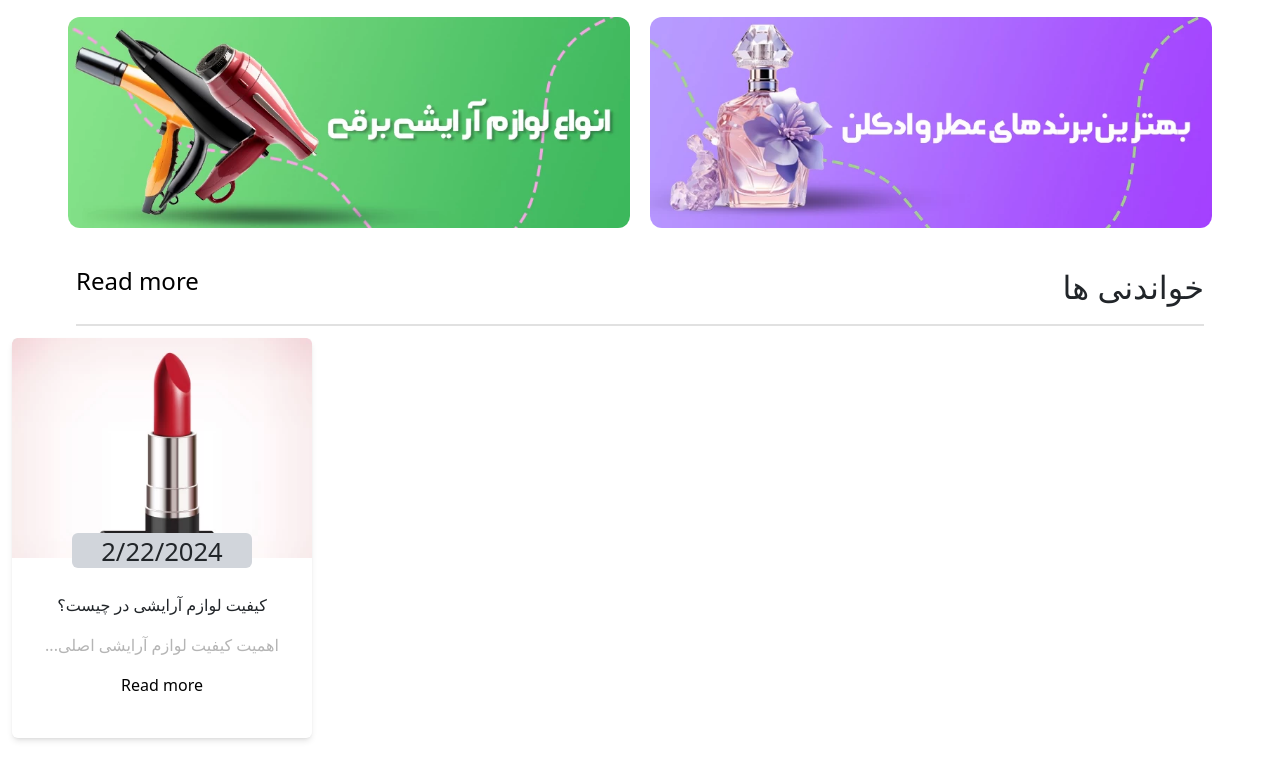
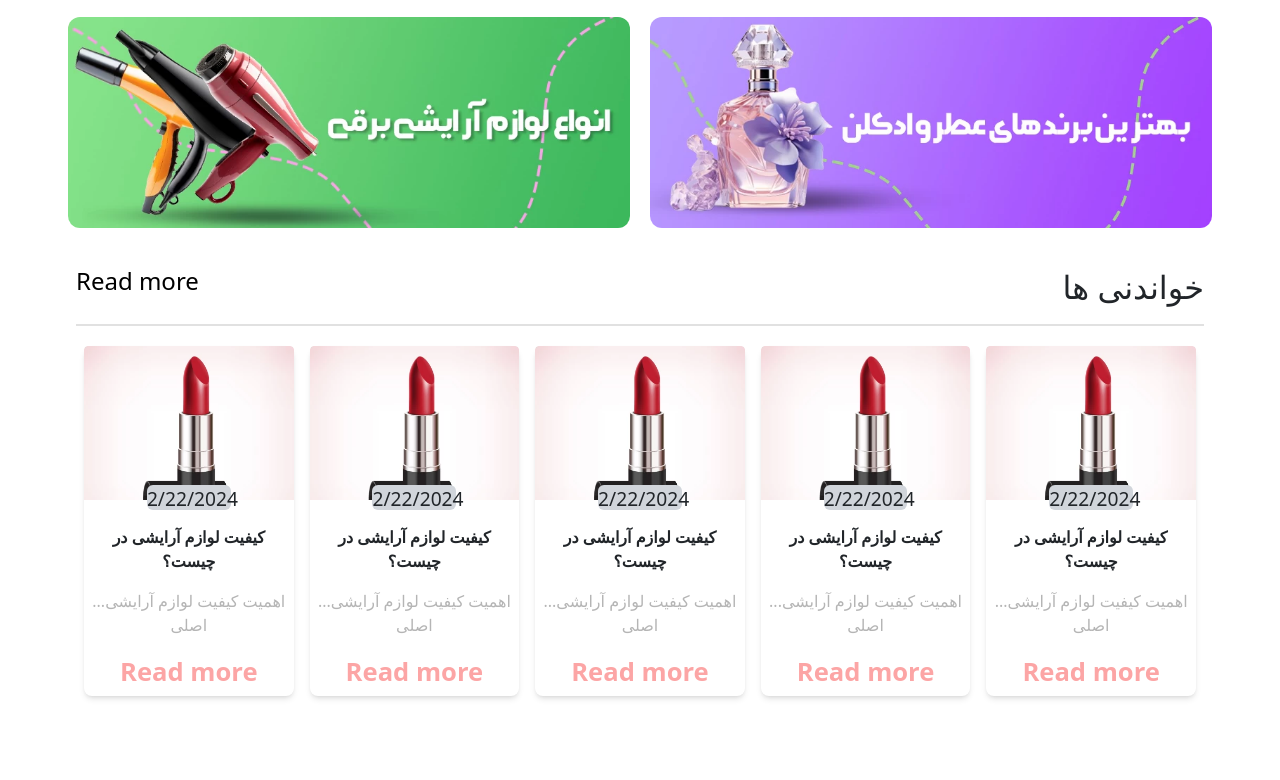
Before and after one commit to Mehdi-njfn/eseleshop, a React (Create React App) app: page / in a window 1280 px wide. Shown: the part 2323-3103 px from the top of the page. Built offline with nearby package versions, Linux system fonts and the light colour scheme.

Commit message:
add extra card2

```diff
--- a/src/pages/home.jsx
+++ b/src/pages/home.jsx
@@ -559,14 +559,50 @@ const Home = () => {
           <p className='w-[50%] flex mb-0'><a className=' no-underline text-black font-medium text-[1rem] md:text-[1.5rem]' href="/reading">Read more</a></p>
         </div>
       </div>
-      <div className=" relative blog-section container">
-        <div className=" w-[300px] h-[400px] rounded-md shadow-md">
+      <div className=" relative blog-section container w-[90%] flex mx-auto">
+        <div className=" w-[250px] h-[350px] rounded-lg shadow-md m-2">
           <div className="card2">
             <img className='w-[100%]' src={readimg1} alt="" />
-            <div className=" relative top-[-25px] w-3/5 h-[35px] rounded-md mx-auto bg-gray-300"><p className=' font-medium text-[1.6rem]'>2/22/2024</p></div>
-            <p>کیفیت لوازم آرایشی در چیست؟</p>
-            <p className=' text-[#b5b5b5]'>...اهمیت کیفیت لوازم آرایشی اصلی</p>
-            <a className=' no-underline text-[#000]' href="#">Read more</a>
+            <div className=" relative top-[-15px] w-2/5 h-[25px] rounded-md mx-auto bg-gray-300"><p className=' font-medium text-[1.2rem]'>2/22/2024</p></div>
+            <p className=' font-bold'>کیفیت لوازم آرایشی در چیست؟</p>
+            <p className=' text-[#b5b5b5] '>...اهمیت کیفیت لوازم آرایشی اصلی</p>
+            <a className=' relative  no-underline text-red-300 font-bold text-[1.6rem]' href="#">Read more</a>
+          </div>
+        </div>
+        <div className=" w-[250px] h-[350px] rounded-lg shadow-md m-2">
+          <div className="card2">
+            <img className='w-[100%]' src={readimg1} alt="" />
+            <div className=" relative top-[-15px] w-2/5 h-[25px] rounded-md mx-auto bg-gray-300"><p className=' font-medium text-[1.2rem]'>2/22/2024</p></div>
+            <p className=' font-bold'>کیفیت لوازم آرایشی در چیست؟</p>
+            <p className=' text-[#b5b5b5] '>...اهمیت کیفیت لوازم آرایشی اصلی</p>
+            <a className=' relative  no-underline text-red-300 font-bold text-[1.6rem]' href="#">Read more</a>
+          </div>
+        </div>
+        <div className=" w-[250px] h-[350px] rounded-lg shadow-md m-2">
+          <div className="card2">
+            <img className='w-[100%]' src={readimg1} alt="" />
+            <div className=" relative top-[-15px] w-2/5 h-[25px] rounded-md mx-auto bg-gray-300"><p className=' font-medium text-[1.2rem]'>2/22/2024</p></div>
+            <p className=' font-bold'>کیفیت لوازم آرایشی در چیست؟</p>
+            <p className=' text-[#b5b5b5] '>...اهمیت کیفیت لوازم آرایشی اصلی</p>
+            <a className=' relative  no-underline text-red-300 font-bold text-[1.6rem]' href="#">Read more</a>
+          </div>
+        </div>
+        <div className=" w-[250px] h-[350px] rounded-lg shadow-md m-2">
+          <div className="card2">
+            <img className='w-[100%]' src={readimg1} alt="" />
+            <div className=" relative top-[-15px] w-2/5 h-[25px] rounded-md mx-auto bg-gray-300"><p className=' font-medium text-[1.2rem]'>2/22/2024</p></div>
+            <p className=' font-bold'>کیفیت لوازم آرایشی در چیست؟</p>
+            <p className=' text-[#b5b5b5] '>...اهمیت کیفیت لوازم آرایشی اصلی</p>
+            <a className=' relative  no-underline text-red-300 font-bold text-[1.6rem]' href="#">Read more</a>
+          </div>
+        </div>
+        <div className=" w-[250px] h-[350px] rounded-lg shadow-md m-2">
+          <div className="card2">
+            <img className='w-[100%]' src={readimg1} alt="" />
+            <div className=" relative top-[-15px] w-2/5 h-[25px] rounded-md mx-auto bg-gray-300"><p className=' font-medium text-[1.2rem]'>2/22/2024</p></div>
+            <p className=' font-bold'>کیفیت لوازم آرایشی در چیست؟</p>
+            <p className=' text-[#b5b5b5] '>...اهمیت کیفیت لوازم آرایشی اصلی</p>
+            <a className=' relative  no-underline text-red-300 font-bold text-[1.6rem]' href="#">Read more</a>
           </div>
         </div>
       </div>
```
